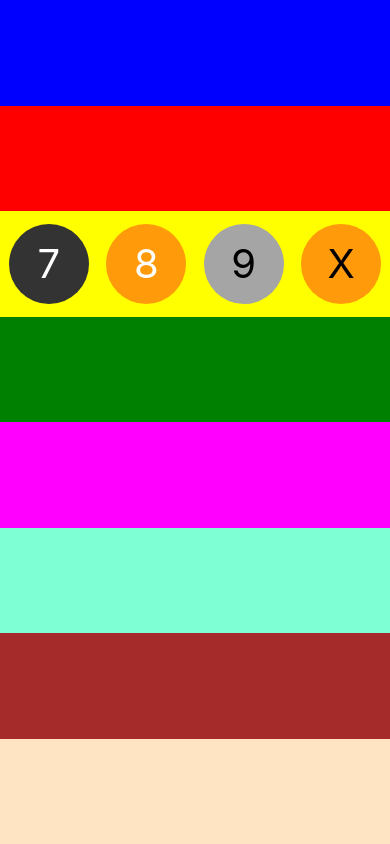
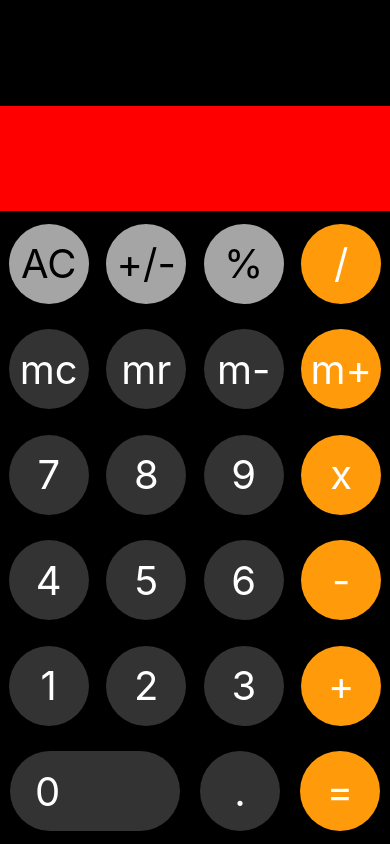
Before and after one commit to SunRise-afk/Calculator-Project, a React Native app: screen / in a window 390 px wide. Built offline with nearby package versions, Linux system fonts and the light colour scheme.

Commit message:
all buttons on their places and getting styles, from now whole logic would be in container component

```diff
--- a/App.js
+++ b/App.js
@@ -1,30 +1,11 @@
-import { StatusBar } from "expo-status-bar";
 import React from "react";
-import {
-  StyleSheet,
-  Text,
-  View,
-  Button,
-  TouchableHighlight,
-} from "react-native";
-import { CustomButton } from "./CustomButton";
+import { StyleSheet, View } from "react-native";
+import { HomeContainer } from "./HomeContainer";
 
 export default function App() {
   return (
     <View style={styles.container}>
-      <View style={styles.emptyBar}></View>
-      <View style={styles.calculationString}></View>
-      <View style={styles.greyDivRow}>
-        <CustomButton buttonText = "7" styleProp = {{touchable: "btnGreyBg", text: "customBtnTextWhite"}}></CustomButton>
-        <CustomButton buttonText = "8" styleProp = {{touchable: "btnOrangeBg", text: "customBtnTextWhite"}}></CustomButton>
-        <CustomButton buttonText = "9" styleProp = {{touchable: "btnWhiteBg", text: "customBtnTextBlack"}}></CustomButton>
-        <CustomButton buttonText = "X" styleProp = {{touchable: "btnOrangeBg", text: "customBtnTextBlack"}}></CustomButton>
-      </View>
-      <View style={styles.memoryRow}></View>
-      <View style={styles.firstRow}></View>
-      <View style={styles.secondRow}></View>
-      <View style={styles.thirdRow}></View>
-      <View style={styles.fourthRow}></View>
+      <HomeContainer></HomeContainer>
     </View>
   );
 }
@@ -34,52 +15,4 @@ const styles = StyleSheet.create({
     flex: 1,
     backgroundColor: "#000",
   },
-  emptyBar: {
-    flex: 1,
-    backgroundColor: "blue",
-  },
-  calculationString: {
-    flex: 1,
-    backgroundColor: "red",
-  },
-  greyDivRow: {
-    flex: 1,
-    backgroundColor: "yellow",
-    flexDirection: "row",
-    justifyContent: "space-around",
-    alignItems: "center",
-  },
-  memoryRow: {
-    flex: 1,
-    backgroundColor: "green",
-  },
-  firstRow: {
-    flex: 1,
-    backgroundColor: "magenta",
-  },
-  secondRow: {
-    flex: 1,
-    backgroundColor: "aquamarine",
-  },
-  thirdRow: {
-    flex: 1,
-    backgroundColor: "brown",
-  },
-  fourthRow: {
-    flex: 1,
-    backgroundColor: "bisque",
-  },
-
-  customBtnBG: {
-    backgroundColor: "#333333",
-    borderRadius: 50,
-    justifyContent: "center",
-    width: 80,
-    height: 80,
-    alignItems: "center",
-  },
-  customBtnText: {
-    color: "white",
-    fontSize: 40,
-  },
 });
--- a/CustomButton.jsx
+++ b/CustomButton.jsx
@@ -1,15 +1,13 @@
 import React from "react";
-import {
-  StyleSheet,
-  Text,
-  View,
-  Button,
-  TouchableHighlight,
-} from "react-native";
+import { StyleSheet, Text, TouchableHighlight } from "react-native";
 
 export const CustomButton = (props) => {
   return (
-    <TouchableHighlight style={styles[props.styleProp.touchable]} onPress={() => {}}>
+    <TouchableHighlight
+      style={styles[props.styleProp.touchable]}
+      onPress={() => {}}
+      underlayColor="#c9c8c8"
+    >
       <Text style={styles[props.styleProp.text]}>{props.buttonText}</Text>
     </TouchableHighlight>
   );
@@ -48,4 +46,17 @@ const styles = StyleSheet.create({
     color: "black",
     fontSize: 40,
   },
+  btnZero: {
+    backgroundColor: "#333333",
+    borderRadius: 50,
+    justifyContent: "center",
+    width: 170,
+    height: 80,
+    // alignItems: "flex-end",
+  },
+  customBtnZeroText: {
+    marginLeft: 25,
+    color: "white",
+    fontSize: 40,
+  },
 });
--- /dev/null
+++ b/HomeContainer.jsx
@@ -0,0 +1,186 @@
+import React from "react";
+import {
+  StyleSheet,
+  Text,
+  View,
+  Button,
+  TouchableHighlight,
+} from "react-native";
+import { CustomButton } from "./CustomButton";
+
+export const HomeContainer = () => {
+  return (
+    <View style={styles.container}>
+      <View style={styles.emptyBar}></View>
+      <View style={styles.calculationString}></View>
+      <View style={styles.greyDivRow}>
+        <CustomButton
+          buttonText="AC"
+          styleProp={{ touchable: "btnWhiteBg", text: "customBtnTextBlack" }}
+        ></CustomButton>
+        <CustomButton
+          buttonText="+/-"
+          styleProp={{ touchable: "btnWhiteBg", text: "customBtnTextBlack" }}
+        ></CustomButton>
+        <CustomButton
+          buttonText="%"
+          styleProp={{ touchable: "btnWhiteBg", text: "customBtnTextBlack" }}
+        ></CustomButton>
+        <CustomButton
+          buttonText="/"
+          styleProp={{ touchable: "btnOrangeBg", text: "customBtnTextWhite" }}
+        ></CustomButton>
+      </View>
+      <View style={styles.memoryRow}>
+        <CustomButton
+          buttonText="mc"
+          styleProp={{ touchable: "btnGreyBg", text: "customBtnTextWhite" }}
+        ></CustomButton>
+        <CustomButton
+          buttonText="mr"
+          styleProp={{ touchable: "btnGreyBg", text: "customBtnTextWhite" }}
+        ></CustomButton>
+        <CustomButton
+          buttonText="m-"
+          styleProp={{ touchable: "btnGreyBg", text: "customBtnTextWhite" }}
+        ></CustomButton>
+        <CustomButton
+          buttonText="m+"
+          styleProp={{ touchable: "btnOrangeBg", text: "customBtnTextWhite" }}
+        ></CustomButton>
+      </View>
+      <View style={styles.firstRow}>
+        <CustomButton
+          buttonText="7"
+          styleProp={{ touchable: "btnGreyBg", text: "customBtnTextWhite" }}
+        ></CustomButton>
+        <CustomButton
+          buttonText="8"
+          styleProp={{ touchable: "btnGreyBg", text: "customBtnTextWhite" }}
+        ></CustomButton>
+        <CustomButton
+          buttonText="9"
+          styleProp={{ touchable: "btnGreyBg", text: "customBtnTextWhite" }}
+        ></CustomButton>
+        <CustomButton
+          buttonText="x"
+          styleProp={{ touchable: "btnOrangeBg", text: "customBtnTextWhite" }}
+        ></CustomButton>
+      </View>
+      <View style={styles.secondRow}>
+        <CustomButton
+          buttonText="4"
+          styleProp={{ touchable: "btnGreyBg", text: "customBtnTextWhite" }}
+        ></CustomButton>
+        <CustomButton
+          buttonText="5"
+          styleProp={{ touchable: "btnGreyBg", text: "customBtnTextWhite" }}
+        ></CustomButton>
+        <CustomButton
+          buttonText="6"
+          styleProp={{ touchable: "btnGreyBg", text: "customBtnTextWhite" }}
+        ></CustomButton>
+        <CustomButton
+          buttonText="-"
+          styleProp={{ touchable: "btnOrangeBg", text: "customBtnTextWhite" }}
+        ></CustomButton>
+      </View>
+      <View style={styles.thirdRow}>
+        <CustomButton
+          buttonText="1"
+          styleProp={{ touchable: "btnGreyBg", text: "customBtnTextWhite" }}
+        ></CustomButton>
+        <CustomButton
+          buttonText="2"
+          styleProp={{ touchable: "btnGreyBg", text: "customBtnTextWhite" }}
+        ></CustomButton>
+        <CustomButton
+          buttonText="3"
+          styleProp={{ touchable: "btnGreyBg", text: "customBtnTextWhite" }}
+        ></CustomButton>
+        <CustomButton
+          buttonText="+"
+          styleProp={{ touchable: "btnOrangeBg", text: "customBtnTextWhite" }}
+        ></CustomButton>
+      </View>
+      <View style={styles.fourthRow}>
+        <CustomButton
+          style={{ flex: 2 }}
+          buttonText="0"
+          styleProp={{ touchable: "btnZero", text: "customBtnZeroText" }}
+        ></CustomButton>
+        <CustomButton
+          style={{ flex: 1 }}
+          buttonText="."
+          styleProp={{ touchable: "btnGreyBg", text: "customBtnTextWhite" }}
+        ></CustomButton>
+        <CustomButton
+          style={{ flex: 1 }}
+          buttonText="="
+          styleProp={{ touchable: "btnOrangeBg", text: "customBtnTextWhite" }}
+        ></CustomButton>
+      </View>
+    </View>
+  );
+};
+
+const styles = StyleSheet.create({
+  container: {
+    flex: 1,
+    backgroundColor: "#000",
+  },
+  emptyBar: {
+    flex: 1,
+    backgroundColor: "black",
+  },
+  calculationString: {
+    flex: 1,
+    backgroundColor: "red",
+  },
+  greyDivRow: {
+    flex: 1,
+    backgroundColor: "black",
+    flexDirection: "row",
+    justifyContent: "space-around",
+    alignItems: "center",
+  },
+  memoryRow: {
+    flex: 1,
+    backgroundColor: "black",
+    flexDirection: "row",
+    justifyContent: "space-around",
+    alignItems: "center",
+  },
+  firstRow: {
+    flex: 1,
+    backgroundColor: "black",
+    flexDirection: "row",
+    justifyContent: "space-around",
+    alignItems: "center",
+  },
+  secondRow: {
+    flex: 1,
+    backgroundColor: "black",
+    flexDirection: "row",
+    justifyContent: "space-around",
+    alignItems: "center",
+  },
+  thirdRow: {
+    flex: 1,
+    backgroundColor: "black",
+    flexDirection: "row",
+    justifyContent: "space-around",
+    alignItems: "center",
+  },
+  fourthRow: {
+    flex: 1,
+    backgroundColor: "black",
+    flexDirection: "row",
+    justifyContent: "space-around",
+    alignItems: "center",
+  },
+  zeroBtn: {
+    flex: 2,
+    width: 160,
+  },
+});
```
